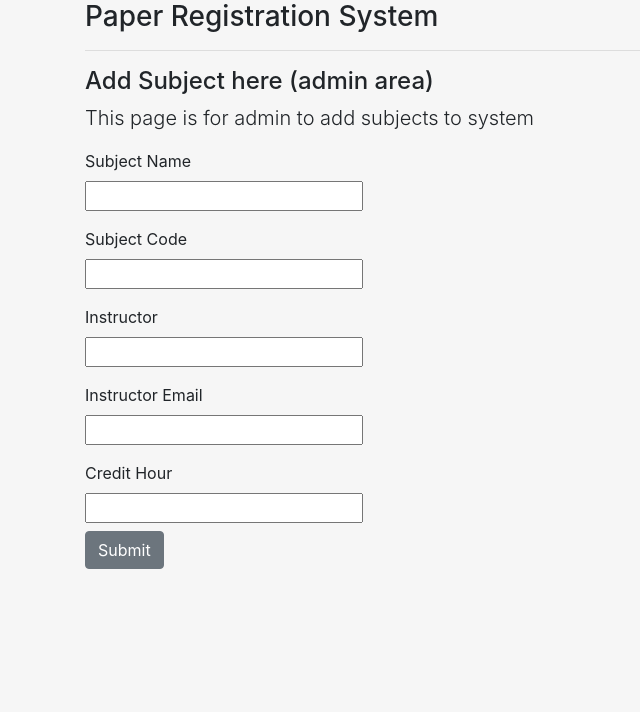
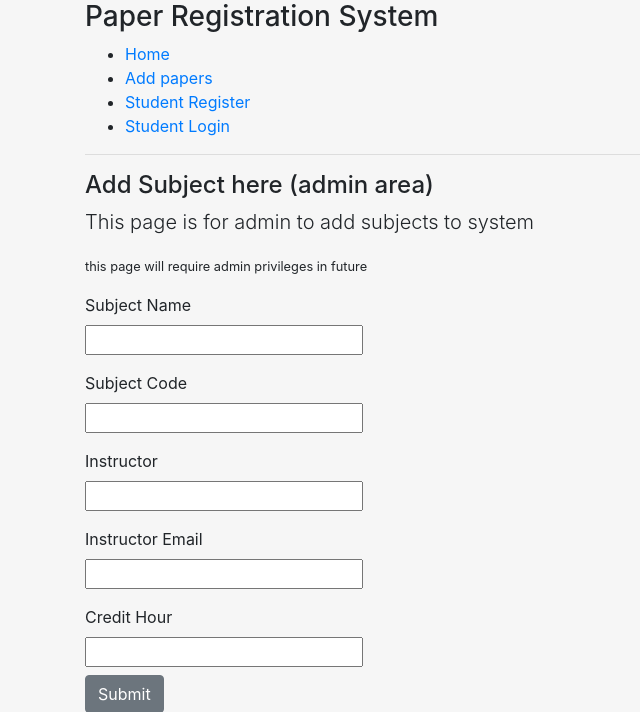
Before and after one commit to ayazkh19/php-paper-registering-system, a PHP site: page /paper-registration/add-subject.php in a window 1280 px wide. Shown: the top 712 px of the page, without its empty margins (0-640 px from the left). Run offline with PHP 8.4, Linux system fonts and the light colour scheme.

Commit message:
added navigation links and some TODOS comments

```diff
--- a/add-subject.php
+++ b/add-subject.php
@@ -7,6 +7,7 @@ require_once './inc/initialize.php';
 
 <h1 class="h4">Add Subject here (admin area)</h1>
 <p class="lead">This page is for admin to add subjects to system</p>
+<p><small>this page will require admin privileges in future</small></p>
 <form action="resp/response.php" method="post">
     <div class="d-flex flex-column w-25">
         <label for="subject">Subject Name</label>
--- a/inc/header.php
+++ b/inc/header.php
@@ -12,4 +12,10 @@
 <body>
     <div class="container">
         <h1 class="h3">Paper Registration System</h1>
+        <ul>
+            <li><a href="http://localhost/paper-registration/">Home</a></li>
+            <li><a href="http://localhost/paper-registration/add-subject.php">Add papers</a></li>
+            <li><a href="http://localhost/paper-registration/student.php?action=register">Student Register</a></li>
+            <li><a href="http://localhost/paper-registration/student.php?action=login">Student Login</a></li>
+        </ul>
         <hr>
--- a/resp/student.php
+++ b/resp/student.php
@@ -1,12 +1,13 @@
 <?php
+//TODO add student login and register mechanism here
 if(!isset($_POST['submit'])){
     die('isset error');
 }else{
     $action = $_POST['action'];
     if ($action === 'login'){
-
+        die();
     }else if($action === 'register'){
-
+        die();
     }else{
         die('action error');
     }
--- a/student.php
+++ b/student.php
@@ -42,12 +42,8 @@ if(array_key_exists('action', $_GET)){
         <p class="lead">student login page</p>
         <form action="resp/student.php" method="post">
             <input type="hidden" name="action" value="<?php echo 'login'; ?>">
-            <div class="d-flex flex-column w-25">
-                <label for="name">Name</label>
-                <input type="text" id="name" name="name" autocomplete="off">
-            </div>
             <div class="d-flex flex-column w-25 mt-3">
-                <label for="email">email</label>
+                <label for="email">email/username</label>
                 <input type="email" id="email" name="email" autocomplete="off">
             </div>
             <div class="d-flex flex-column w-25 mt-3">
```
